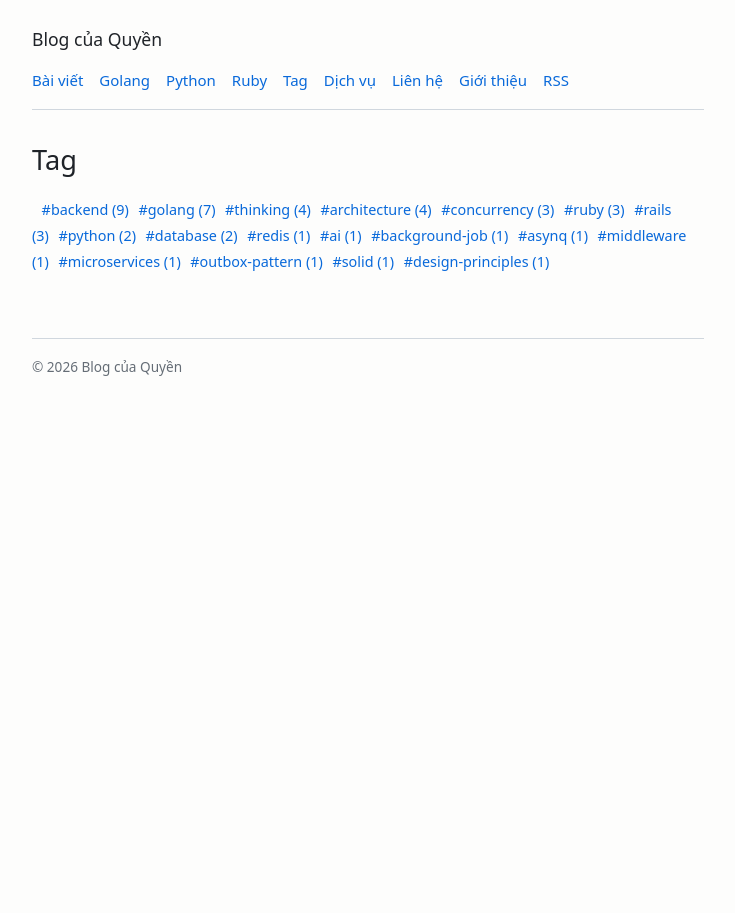
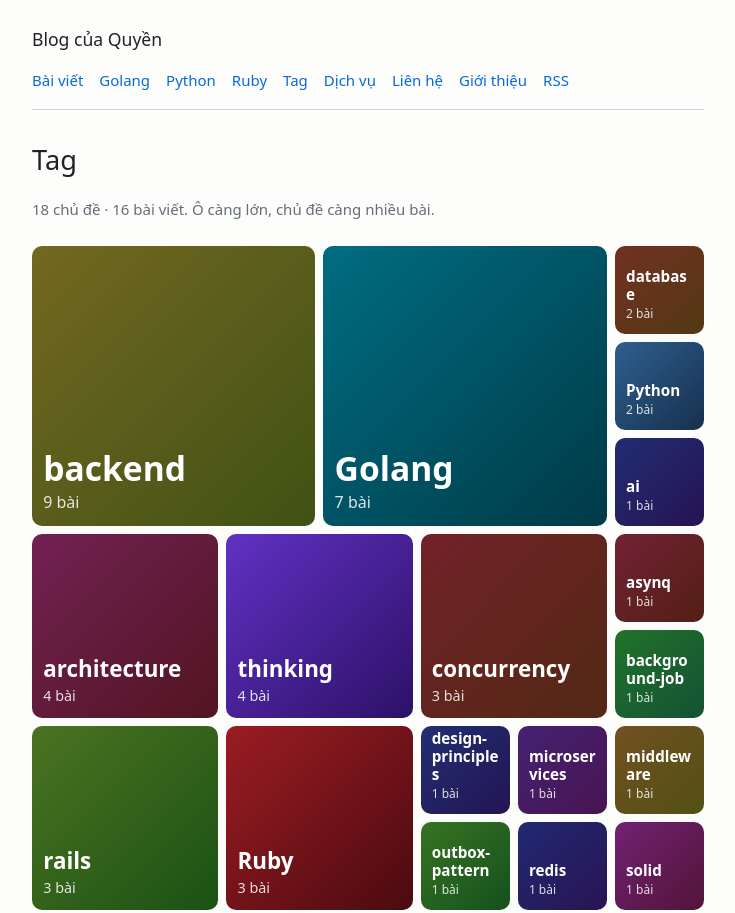
Before and after one commit to quyencv-creator/quyencv-creator.github.io, an Astro site: page /tags in a window 1280 px wide. Shown: the top 913 px of the page, without its empty margins (272-1007 px from the left). Before the commit the page ends 800 px from the top, so only its background shows below. Built offline with nearby package versions, Linux system fonts and the light colour scheme; Astro itself is replaced by a stand-in of ours.

Commit message:
Show tags page as a mosaic sized by post count

```diff
--- a/src/cover.ts
+++ b/src/cover.ts
@@ -38,3 +38,13 @@ export function wrapTitle(title: string, maxChars = 26, maxLines = 4): string[]
 }
 
 export const titleFontSize = (lines: number) => (lines <= 2 ? 72 : lines === 3 ? 62 : 54);
+
+// Màu nền cho ô tag: tag có theme riêng thì dùng theme, tag khác lấy màu theo mã băm của tên
+// để mỗi tag luôn cùng một màu. Nền tối, chữ trắng: đọc được ở cả light và dark mode.
+export function tagColors(tag: string): { from: string; to: string } {
+  const theme = THEMES[tag];
+  if (theme) return { from: theme.from, to: theme.to };
+  let h = 0;
+  for (const ch of tag) h = (h * 31 + ch.codePointAt(0)!) % 360;
+  return { from: `hsl(${h} 55% 29%)`, to: `hsl(${(h + 25) % 360} 60% 20%)` };
+}
--- a/src/pages/tags/index.astro
+++ b/src/pages/tags/index.astro
@@ -1,12 +1,34 @@
 ---
 import Base from '../../layouts/Base.astro';
 import { getPosts, url } from '../../utils';
+import { LANGUAGE_TAGS } from '../../consts';
+import { tagColors } from '../../cover';
+
 const posts = await getPosts();
 const counts = new Map<string, number>();
 posts.flatMap((p) => p.data.tags).forEach((t) => counts.set(t, (counts.get(t) ?? 0) + 1));
-const tags = [...counts].sort((a, b) => b[1] - a[1]);
+
+const max = Math.max(1, ...counts.values());
+// Cạnh ô (1–3 ô lưới) tỉ lệ với căn bậc hai số bài → diện tích ô tỉ lệ với số bài.
+const side = (n: number) => Math.min(3, Math.max(1, Math.round(Math.sqrt(n / max) * 3)));
+const label = (t: string) => LANGUAGE_TAGS.find((l) => l.tag === t)?.label ?? t;
+
+const tiles = [...counts]
+  .sort((a, b) => b[1] - a[1] || a[0].localeCompare(b[0]))
+  .map(([tag, n]) => ({ tag, n, label: label(tag), size: side(n), ...tagColors(tag) }));
 ---
-<Base title="Tag">
+<Base title="Tag" description={`${tiles.length} chủ đề, ${posts.length} bài viết.`}>
   <h1>Tag</h1>
-  <p>{tags.map(([t, n]) => <a class="tag" href={url(`/tags/${t}/`)}>#{t} ({n})</a>)}</p>
+  <p class="lead">{tiles.length} chủ đề · {posts.length} bài viết. Ô càng lớn, chủ đề càng nhiều bài.</p>
+
+  <ul class="tag-mosaic">
+    {tiles.map(({ tag, n, label, size, from, to }) => (
+      <li class={`s${size}`} style={`--from: ${from}; --to: ${to}`}>
+        <a href={url(`/tags/${tag}/`)} aria-label={`${label}: ${n} bài`}>
+          <span class="name">{label}</span>
+          <span class="count">{n} bài</span>
+        </a>
+      </li>
+    ))}
+  </ul>
 </Base>
--- a/src/styles/global.css
+++ b/src/styles/global.css
@@ -118,3 +118,24 @@ main > section + section { margin-top: 3rem; }
 .post-card { padding: 0; }
 .post-card-body { padding: 1rem 1.25rem 1.1rem; }
 .featured .cover, .post-card .cover { border-bottom: 1px solid var(--border); }
+
+/* tags page: mosaic */
+.tag-mosaic { list-style: none; padding: 0; margin: 1.5rem 0 0; display: grid; gap: .5rem;
+  grid-template-columns: repeat(auto-fill, minmax(5.5rem, 1fr)); grid-auto-rows: 5.5rem; grid-auto-flow: dense; }
+.tag-mosaic li { border-radius: 10px; overflow: hidden; background: linear-gradient(135deg, var(--from), var(--to)); }
+.tag-mosaic .s2 { grid-column: span 2; grid-row: span 2; }
+.tag-mosaic .s3 { grid-column: span 3; grid-row: span 3; }
+.tag-mosaic a { display: flex; flex-direction: column; justify-content: flex-end; height: 100%; padding: .6rem .7rem;
+  color: #fff; transition: filter .15s, transform .15s; }
+.tag-mosaic a:hover { text-decoration: none; filter: brightness(1.15); }
+.tag-mosaic a:focus-visible { outline: 3px solid var(--accent); outline-offset: -3px; }
+.tag-mosaic .name { font-weight: 600; line-height: 1.2; overflow-wrap: anywhere; font-size: .95rem; }
+.tag-mosaic .count { font-size: .75rem; opacity: .85; }
+.tag-mosaic .s2 .name { font-size: 1.4rem; }
+.tag-mosaic .s2 .count { font-size: .9rem; }
+.tag-mosaic .s3 .name { font-size: 2.1rem; }
+.tag-mosaic .s3 .count { font-size: 1rem; }
+@media (max-width: 30rem) {
+  .tag-mosaic { grid-template-columns: repeat(4, 1fr); grid-auto-rows: 4.5rem; }
+  .tag-mosaic .s3 { grid-column: span 3; grid-row: span 2; }
+}
```
